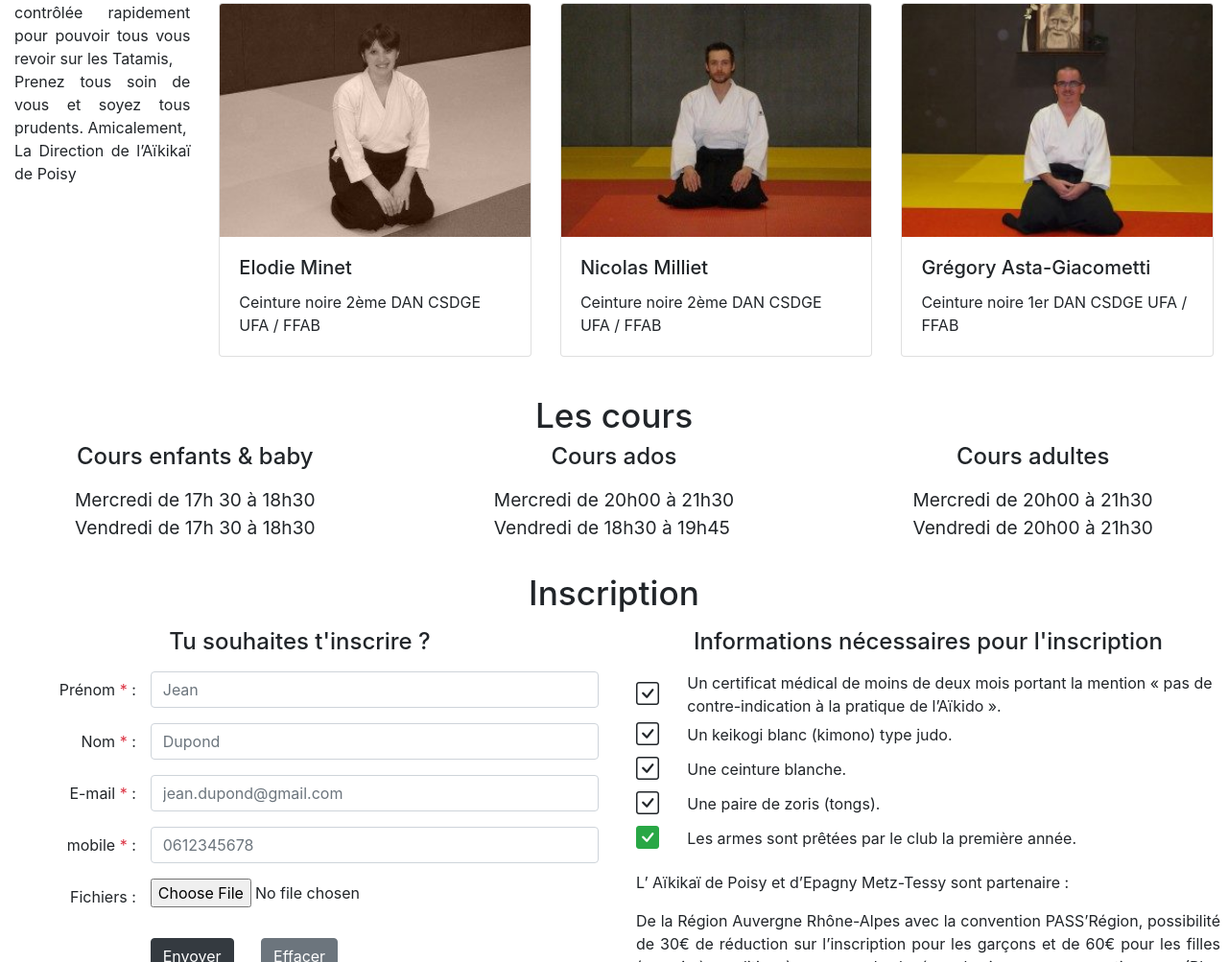
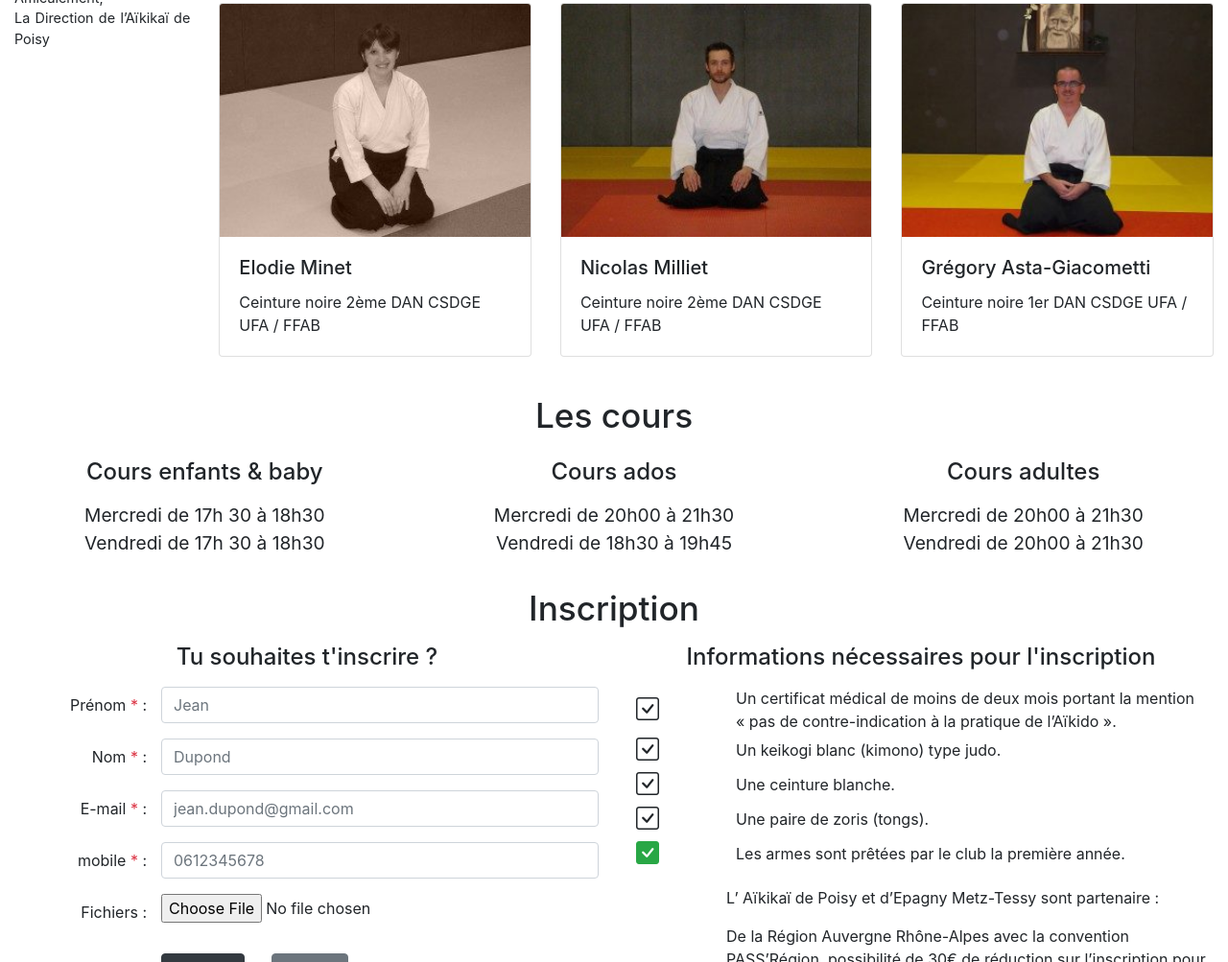
Before and after one commit to Maxdarkt/studi_projet_1, a plain HTML site: page index.html in a window 1280 px wide. Shown: the part 1797-2800 px from the top of the page at 96% size. Drawn offline with nearby package versions, Linux system fonts and the light colour scheme.

Commit message:
responsive home : xs sm md lg xl = ok

```diff
--- a/index.html
+++ b/index.html
@@ -90,7 +90,7 @@
         <article class="container-fluid">
             <div id="container-article" class="row">
                 <!-- Last news -->
-                <aside id="container-lastNews" class="col-2 pt-3">
+                <aside id="container-lastNews" class="d-none d-xl-block col-xl-2 pt-3">
                     <h2>Les dernières informations du club</h2>
                     <hr>
                     <div>
@@ -127,19 +127,20 @@
                     </div>
                 </aside>
                 <!-- Content : Aikido / teachers -->
-                <article class=" col-10 pt-3">
+                <article class="col col-xl-10 pt-3">
                     <!-- AIKIDO -->
                     <section id="container-aikido" class="row">
-                        <div class="col-4 d-flex justify-content-center align-items-center">
+                        <div class="col-md-4">
                             <figure class="d-flex flex-column justify-content-center align-items-center mt-2">
                                 <img src="/src/images/morihei.jpg" alt="Morihei Ueshiba">
                                 <figcaption class="text-center">
-                                    <strong>Morei Ueshiba - Fondateur de l'AIKIDO</strong><br/>
+                                    <strong>Morei Ueshiba</strong><br/>
+                                    Fondateur de l'AIKIDO<br/>
                                     1883 - 1969
                                 </figcaption>
                             </figure>
                         </div>
-                        <div class="col-8">
+                        <div class="col-md-8">
                             <h1>
                                 D'où vient l'AIKIDO ?
                             </h1>
@@ -176,8 +177,8 @@
                     <!-- Teachers -->
                     <section id="container-teachers">
                         <h2 class="w-100 text-center my-5">Les professeurs</h2>
-                        <div class="row row-cols-1 row-cols-md-3">
-                            <div class="col mb-4">
+                        <div class="row">
+                            <div class="col-12 col-sm-6 col-md-4 mb-4 ">
                                 <div class="card">
                                     <img src="/src/images/christophe-2-300x225.jpg" class="card-img-top" alt="professeur Christophe Minet">
                                     <div class="card-body">
@@ -186,7 +187,7 @@
                                     </div>
                                 </div>
                             </div>
-                            <div class="col mb-4">
+                            <div class="col-12 col-sm-6 col-md-4 mb-4">
                                 <div class="card">
                                     <img src="/src/images/boris-300x225.jpg" class="card-img-top" alt="professeur Boris Kraak">
                                     <div class="card-body">
@@ -195,7 +196,7 @@
                                     </div>
                                 </div>
                             </div>
-                            <div class="col mb-4">
+                            <div class="col-12 col-sm-6 col-md-4 mb-4">
                                 <div class="card">
                                     <img src="/src/images/loic-300x225.jpg" class="card-img-top" alt="professeur Loïc Goduel">
                                     <div class="card-body">
@@ -204,7 +205,7 @@
                                     </div>
                                 </div>
                             </div>
-                            <div class="col mb-4">
+                            <div class="col-12 col-sm-6 col-md-4 mb-4">
                                 <div class="card">
                                     <img src="/src/images/elodie-300x225-300x225.jpg" class="card-img-top" alt="professeur Elodie Minet">
                                     <div class="card-body">
@@ -213,7 +214,7 @@
                                     </div>
                                 </div>
                             </div>
-                            <div class="col mb-4">
+                            <div class="col-12 col-sm-6 col-md-4 mb-4">
                                 <div class="card">
                                     <img src="/src/images/Nico-300x225.jpg" class="card-img-top" alt="professeur Nicolas Milliet">
                                     <div class="card-body">
@@ -222,7 +223,7 @@
                                     </div>
                                 </div>
                             </div>
-                            <div class="col mb-4">
+                            <div class="col-12 col-sm-6 col-md-4 mb-4">
                                 <div class="card">
                                     <img src="/src/images/greg-300x225.jpg" class="card-img-top" alt="professeur Grégory Asta-Giacometti">
                                     <div class="card-body">
@@ -237,14 +238,14 @@
             </div>
         </article>
         <!-- article 2 : courses / register -->
-        <article class="w-100">
+        <article class="container-fluid">
             <!-- Courses -->
             <section id="container-courses">
-                <h2 class="text-center pt-3">Les cours</h2>
+                <h2 class="text-center pt-3 mb-4">Les cours</h2>
                 <div class="row">
-                    <div class="col-4 d-flex flex-column justify-content-center align-items-center">
-                        <h3 class="mb-3">Cours enfants & baby</h3>
-                        <ul class="list-unstyled">
+                    <div class="col-12 col-md-4">
+                        <h3 class="mb-3 text-center">Cours enfants & baby</h3>
+                        <ul class="list-unstyled text-center">
                             <li>
                                 Mercredi de 17h 30 à 18h30
                             </li>
@@ -253,9 +254,9 @@
                             </li>
                         </ul>
                     </div>
-                    <div class="col-4 d-flex flex-column justify-content-center align-items-center">
-                        <h3 class="mb-3">Cours ados</h3>
-                        <ul class="list-unstyled">
+                    <div class="col-12 col-md-4">
+                        <h3 class="mb-3 text-center">Cours ados</h3>
+                        <ul class="list-unstyled text-center">
                             <li>
                                 Mercredi de 20h00 à 21h30
                             </li>
@@ -264,9 +265,9 @@
                             </li>
                         </ul>
                     </div>
-                    <div class="col-4 d-flex flex-column justify-content-center align-items-center">
-                        <h3 class="mb-3">Cours adultes</h3>
-                        <ul class="list-unstyled">
+                    <div class="col-12 col-md-4">
+                        <h3 class="mb-3 text-center">Cours adultes</h3>
+                        <ul class="list-unstyled text-center">
                             <li>
                                 Mercredi de 20h00 à 21h30
                             </li>
@@ -282,40 +283,40 @@
                 <h2 class="text-center my-3">Inscription</h2>
                 <div class="row">
                     <!-- register form -->
-                    <div id="register-form" class="col-6">
+                    <div id="register-form" class="col-12 col-md-6">
                         <h3 class="text-center mb-3">Tu souhaites t'inscrire ?</h3>
                         <form action="#" method="POST" class="px-3">
                             <div class="form-group row">
-                                <label class="col-sm-3 col-form-label text-right" for="firstName">
+                                <label class="col-12 col-lg-3 col-form-label text-lg-right" for="firstName">
                                     Prénom<span class="text-danger"> *</span> :
                                 </label>
-                                <input class="col-sm-9 form-control mb-3" id="firstName" name="firstName" type="text" placeholder="Jean" required>
-                                <label class="col-sm-3 col-form-label text-right" for="lastName">
+                                <input class="col-12 col-lg-9 form-control mb-3" id="firstName" name="firstName" type="text" placeholder="Jean" required>
+                                <label class="col-12 col-lg-3 col-form-label text-lg-right" for="lastName">
                                     Nom<span class="text-danger"> *</span> :
                                 </label>
-                                <input class="col-sm-9 form-control mb-3" id="lastName" name="lastName" type="text" placeholder="Dupond" required>
-                                <label class="col-sm-3 col-form-label text-right" for="email">
+                                <input class="col-12 col-lg-9 form-control mb-3" id="lastName" name="lastName" type="text" placeholder="Dupond" required>
+                                <label class="col-12 col-lg-3 col-form-label text-lg-right" for="email">
                                     E-mail<span class="text-danger"> *</span> :
                                 </label>
-                                <input class="col-sm-9 form-control mb-3" id="email" name="email" type="email" placeholder="jean.dupond@gmail.com" required>
-                                <label class="col-sm-3 col-form-label text-right" for="mobile">
+                                <input class="col-12 col-lg-9 form-control mb-3" id="email" name="email" type="email" placeholder="jean.dupond@gmail.com" required>
+                                <label class="col-12 col-lg-3 col-form-label text-lg-right" for="mobile">
                                     mobile<span class="text-danger"> *</span> :
                                 </label>
-                                <input class="col-sm-9 form-control mb-3" id="mobile" name="mobile" type="tel" placeholder="0612345678" required>
-                                <label class="col-sm-3 col-form-label text-right" for="file">
+                                <input class="col-12 col-lg-9 form-control mb-3" id="mobile" name="mobile" type="tel" placeholder="0612345678" required>
+                                <label class="col-12 col-lg-3 col-form-label text-lg-right" for="file">
                                     Fichiers :
                                 </label>
-                                <input class="col-sm-9 form-control-file mb-3 px-0" id="file" name="file" type="file">
+                                <input class="col-12 col-lg-9 form-control-file mb-3 px-0" id="file" name="file" type="file">
                             </div>
-                            <div class="row justify-content-end">
-                                <div class="col-sm-9 px-0">
+                            <div class="row justify-content-lg-end">
+                                <div class="col-12 col-lg-9 px-0">
                                     <button type="submit" class="btn btn-dark mr-4">Envoyer</button>
                                     <button type="reset" class="btn btn-secondary">Effacer</button>
                                 </div>
                             </div>
                         </form>
-                        <div class="row justify-content-end">
-                            <p class="col-sm-9 px-1 mt-1">
+                        <div class="row justify-content-lg-end">
+                            <p class="col-12 col-lg-9 mt-2">
                                 <i>
                                 Tu peux venir essayer sur 2 séances avant de te décider !
                                 </i>
@@ -323,36 +324,38 @@
                         </div>
                     </div>
                     <!-- register infos-->
-                    <div id="register-infos" class="col-6">
+                    <div id="register-infos" class="col-12 col-md-6">
                         <h3 class="text-center mb-3">Informations nécessaires pour l'inscription</h3>
                         <div class="row px-2 d-flex align-items-center">
-                            <i class="bi bi-check-square col-1"></i>
-                            <p class="col-11 align-middle my-0">
+                            <i class="bi bi-check-square col-2"></i>
+                            <p class="col-10 align-middle mb-2 my-md-0 ">
                                 Un certificat médical de moins de deux mois portant la mention « pas de contre-indication à la pratique de l’Aïkido ».
                             </p>
-                            <i class="bi bi-check-square col-1"></i>
-                            <p class="col-11 align-middle my-0">
+                            <i class="bi bi-check-square col-2"></i>
+                            <p class="col-10 align-middle mb-2 my-md-0">
                                 Un keikogi blanc (kimono) type judo.
                             </p>
-                            <i class="bi bi-check-square col-1"></i>
-                            <p class="col-11 align-middle my-0">
+                            <i class="bi bi-check-square col-2"></i>
+                            <p class="col-10 align-middle mb-2 my-md-0">
                                 Une ceinture blanche.
                             </p>
-                            <i class="bi bi-check-square col-1"></i>
-                            <p class="col-11 align-middle my-0">
+                            <i class="bi bi-check-square col-2"></i>
+                            <p class="col-10 align-middle mb-2 my-md-0">
                                 Une paire de zoris (tongs).
                             </p>
-                            <i class="bi bi-check-square-fill col-1 text-success"></i>
-                            <p class="col-11 align-middle my-0">
+                            <i class="bi bi-check-square-fill col-2 text-success"></i>
+                            <p class="col-10 align-middle mb-2 my-md-0">
                                 Les armes sont prêtées par le club la première année.
                             </p>
-                            <div class="col-12 text-justify mt-3">
+                            <div class="row justify-content-xl-end mt-3">
+                                <div class="col-12 col-xl-10">
                                     <p>
                                         L’ Aïkikaï de Poisy et d’Epagny Metz-Tessy sont partenaire :
                                     </p>
                                     <p>
                                         De la Région Auvergne Rhône-Alpes avec la convention PASS’Région, possibilité de 30€ de réduction sur l’inscription pour les garçons et de 60€ pour les filles (soumis à conditions). concerne les lycéens, les jeunes en apprentissage… (Plus de renseignements au club à la rentrée et/ou dans les lycées).
                                     </p>
+                                </div>
                             </div>
                         </div>
                     </div>
--- a/src/css/style.css
+++ b/src/css/style.css
@@ -4,7 +4,7 @@ body{
     padding: 0;
     font-size: 16px;
 }
-
+/*----- START FONT-SIZE -----*/
 /*----- Title font-size -----*/
 /* Par défault
 *h1 : 40px
@@ -36,7 +36,30 @@ h4{
 #container-lastNews h3{
     font-size: 1.2rem;
 }
+/*Home : courses h2*/
+#container-courses h3{
+    font-size: 1.5rem;
+    /* min-height: 57px; */
+}
+/*Home: p*/
+#container-lastNews p{
+    font-size: 0.9rem;
+}
+/*Footer: p*/
+footer p{
+    font-size: 0.9rem;
+}
+/*----- courses -----*/
+#container-courses li{
+    font-size: 1.2rem;
+}
+/*----- register -----*/
+#register-infos i{
+    font-size: 1.5rem;
+}
+/*----- END FONT-SIZE ----*/
 
+/*----- START STYLE BY SECTION -----*/
 /*----- Header -----*/
 header{
     background-color: black;
@@ -76,24 +99,12 @@ header nav {
 #container-teachers .card-text{
     min-height: 45px;
 }
-/*----- courses -----*/
-#container-courses li{
-    font-size: 1.2rem;
-}
-/*----- register -----*/
-#register-infos i{
-    font-size: 1.5rem;
-}
-
 /*----- footer -----*/
 footer{
     background-color: black;
 }
 footer h4{
     font-weight: bold;
-}
-footer p{
-    font-size: 0.9rem;
 }
 .follow-me i{
     font-size: 50px;
@@ -108,3 +119,4 @@ footer p{
     border-bottom: 1px solid white;
     margin: 7px 0;
 }
+/*----- END STYLE BY SECTION -----*/
```
Lines whose indentation alone changed are shown as unchanged.
